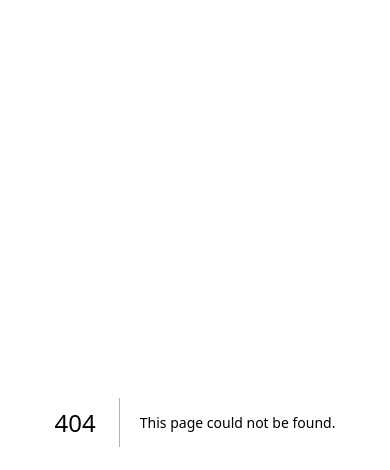
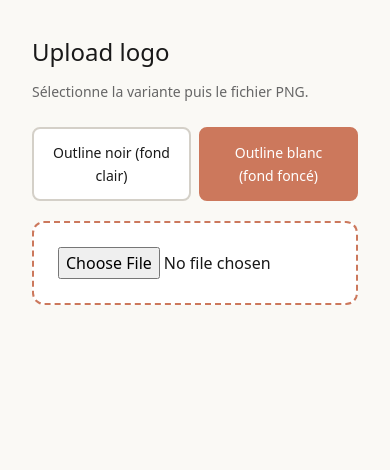
Before and after one commit to ethanadjedj-labs/concerto, a Next.js app in the folder frontend/: page /upload-logo in a window 390 px wide. Before the commit this address had no page. Shown: the top 470 px of the page. Built offline with nearby package versions, Linux system fonts and the light colour scheme.

Commit message:
tooling: persistent upload pages for logo (dark+light variants) and favicon (#55)
Pages at /upload-logo and /upload-favicon. Mobile-friendly, single-tap input.
Endpoints write to /tmp/concerto-uploads/ for operator post-processing.

Co-authored-by: ethan <ethan@ethanadjedj-labs.com>

```diff
--- /dev/null
+++ b/frontend/app/api/upload-favicon/route.ts
@@ -0,0 +1,19 @@
+import { writeFile, mkdir } from "fs/promises"
+import { NextRequest } from "next/server"
+export const runtime = "nodejs"
+export const dynamic = "force-dynamic"
+export async function POST(req: NextRequest) {
+  try {
+    const fd = await req.formData()
+    const f = fd.get("file") as File | null
+    if (!f) return new Response("no file", { status: 400 })
+    const bytes = Buffer.from(await f.arrayBuffer())
+    await mkdir("/tmp/concerto-uploads", { recursive: true })
+    const ext = f.name.toLowerCase().endsWith(".ico") ? "ico" : "png"
+    await writeFile(`/tmp/concerto-uploads/favicon-source.${ext}`, bytes)
+    return new Response(`saved ${bytes.length}b → /tmp/concerto-uploads/favicon-source.${ext}`, { status: 200 })
+  } catch (err) {
+    const msg = err instanceof Error ? err.message : String(err)
+    return new Response(`error: ${msg}`, { status: 500 })
+  }
+}
--- /dev/null
+++ b/frontend/app/api/upload-logo/route.ts
@@ -0,0 +1,21 @@
+import { writeFile, mkdir } from "fs/promises"
+import { NextRequest } from "next/server"
+export const runtime = "nodejs"
+export const dynamic = "force-dynamic"
+export async function POST(req: NextRequest) {
+  try {
+    const fd = await req.formData()
+    const f = fd.get("file") as File | null
+    const variant = (fd.get("variant") as string) || "dark"
+    if (!f) return new Response("no file", { status: 400 })
+    if (!["dark","light"].includes(variant)) return new Response("bad variant", { status: 400 })
+    const bytes = Buffer.from(await f.arrayBuffer())
+    await mkdir("/tmp/concerto-uploads", { recursive: true })
+    const name = variant === "light" ? "logo-light.png" : "logo.png"
+    await writeFile(`/tmp/concerto-uploads/${name}`, bytes)
+    return new Response(`saved ${bytes.length}b → /tmp/concerto-uploads/${name} (variant=${variant})`, { status: 200 })
+  } catch (err) {
+    const msg = err instanceof Error ? err.message : String(err)
+    return new Response(`error: ${msg}`, { status: 500 })
+  }
+}
--- /dev/null
+++ b/frontend/app/upload-favicon/page.tsx
@@ -0,0 +1,39 @@
+"use client"
+import { useState } from "react"
+
+export default function UploadFavicon() {
+  const [status, setStatus] = useState<string>("")
+  const [busy, setBusy] = useState(false)
+
+  async function handle(e: React.ChangeEvent<HTMLInputElement>) {
+    const f = e.target.files?.[0]
+    if (!f) return
+    setBusy(true)
+    setStatus(`uploading ${f.name} (${(f.size / 1024).toFixed(1)} KB)...`)
+    try {
+      const fd = new FormData()
+      fd.append("file", f)
+      const r = await fetch("/api/upload-favicon", { method: "POST", body: fd })
+      const t = await r.text()
+      setStatus(r.ok ? `✓ ${t}` : `✗ ${t}`)
+    } catch (err: unknown) {
+      const msg = err instanceof Error ? err.message : String(err)
+      setStatus(`✗ ${msg}`)
+    } finally {
+      setBusy(false)
+    }
+  }
+
+  return (
+    <div style={{ padding: 32, fontFamily: "system-ui, sans-serif", maxWidth: 480, margin: "0 auto", minHeight: "100vh", background: "#faf9f5" }}>
+      <h1 style={{ fontSize: 24, marginBottom: 8 }}>Upload favicon</h1>
+      <p style={{ color: "#666", marginBottom: 24, fontSize: 14 }}>PNG ou ICO. Sera converti en multi-resolution favicon.ico côté serveur.</p>
+      <input type="file" accept="image/*,.ico" onChange={handle} disabled={busy} style={{
+        display: "block", width: "100%", padding: 24, fontSize: 16,
+        background: "#fff", border: "2px dashed #cc785c", borderRadius: 12,
+        cursor: busy ? "wait" : "pointer",
+      }} />
+      {status && <pre style={{ marginTop: 24, padding: 16, background: "#f3efe5", borderRadius: 8, fontSize: 13, whiteSpace: "pre-wrap" }}>{status}</pre>}
+    </div>
+  )
+}
--- /dev/null
+++ b/frontend/app/upload-logo/page.tsx
@@ -0,0 +1,54 @@
+"use client"
+import { useState } from "react"
+
+export default function UploadLogo() {
+  const [variant, setVariant] = useState<"dark" | "light">("light")
+  const [status, setStatus] = useState<string>("")
+  const [busy, setBusy] = useState(false)
+
+  async function handle(e: React.ChangeEvent<HTMLInputElement>) {
+    const f = e.target.files?.[0]
+    if (!f) return
+    setBusy(true)
+    setStatus(`uploading ${f.name} (${(f.size / 1024).toFixed(1)} KB) as ${variant}...`)
+    try {
+      const fd = new FormData()
+      fd.append("file", f)
+      fd.append("variant", variant)
+      const r = await fetch("/api/upload-logo", { method: "POST", body: fd })
+      const t = await r.text()
+      setStatus(r.ok ? `✓ ${t}` : `✗ ${t}`)
+    } catch (err: unknown) {
+      const msg = err instanceof Error ? err.message : String(err)
+      setStatus(`✗ ${msg}`)
+    } finally {
+      setBusy(false)
+    }
+  }
+
+  return (
+    <div style={{ padding: 32, fontFamily: "system-ui, sans-serif", maxWidth: 480, margin: "0 auto", minHeight: "100vh", background: "#faf9f5" }}>
+      <h1 style={{ fontSize: 24, marginBottom: 8 }}>Upload logo</h1>
+      <p style={{ color: "#666", marginBottom: 24, fontSize: 14 }}>Sélectionne la variante puis le fichier PNG.</p>
+      <div style={{ display: "flex", gap: 8, marginBottom: 20 }}>
+        {(["dark","light"] as const).map(v => (
+          <button key={v} onClick={() => setVariant(v)} disabled={busy} style={{
+            flex: 1, padding: "12px 16px", fontSize: 14, fontWeight: 500,
+            border: variant === v ? "2px solid #cc785c" : "2px solid #d4d0c8",
+            background: variant === v ? "#cc785c" : "#fff",
+            color: variant === v ? "#fff" : "#191919",
+            borderRadius: 8, cursor: "pointer",
+          }}>
+            {v === "dark" ? "Outline noir (fond clair)" : "Outline blanc (fond foncé)"}
+          </button>
+        ))}
+      </div>
+      <input type="file" accept="image/*" onChange={handle} disabled={busy} style={{
+        display: "block", width: "100%", padding: 24, fontSize: 16,
+        background: "#fff", border: "2px dashed #cc785c", borderRadius: 12,
+        cursor: busy ? "wait" : "pointer",
+      }} />
+      {status && <pre style={{ marginTop: 24, padding: 16, background: "#f3efe5", borderRadius: 8, fontSize: 13, whiteSpace: "pre-wrap" }}>{status}</pre>}
+    </div>
+  )
+}
```
